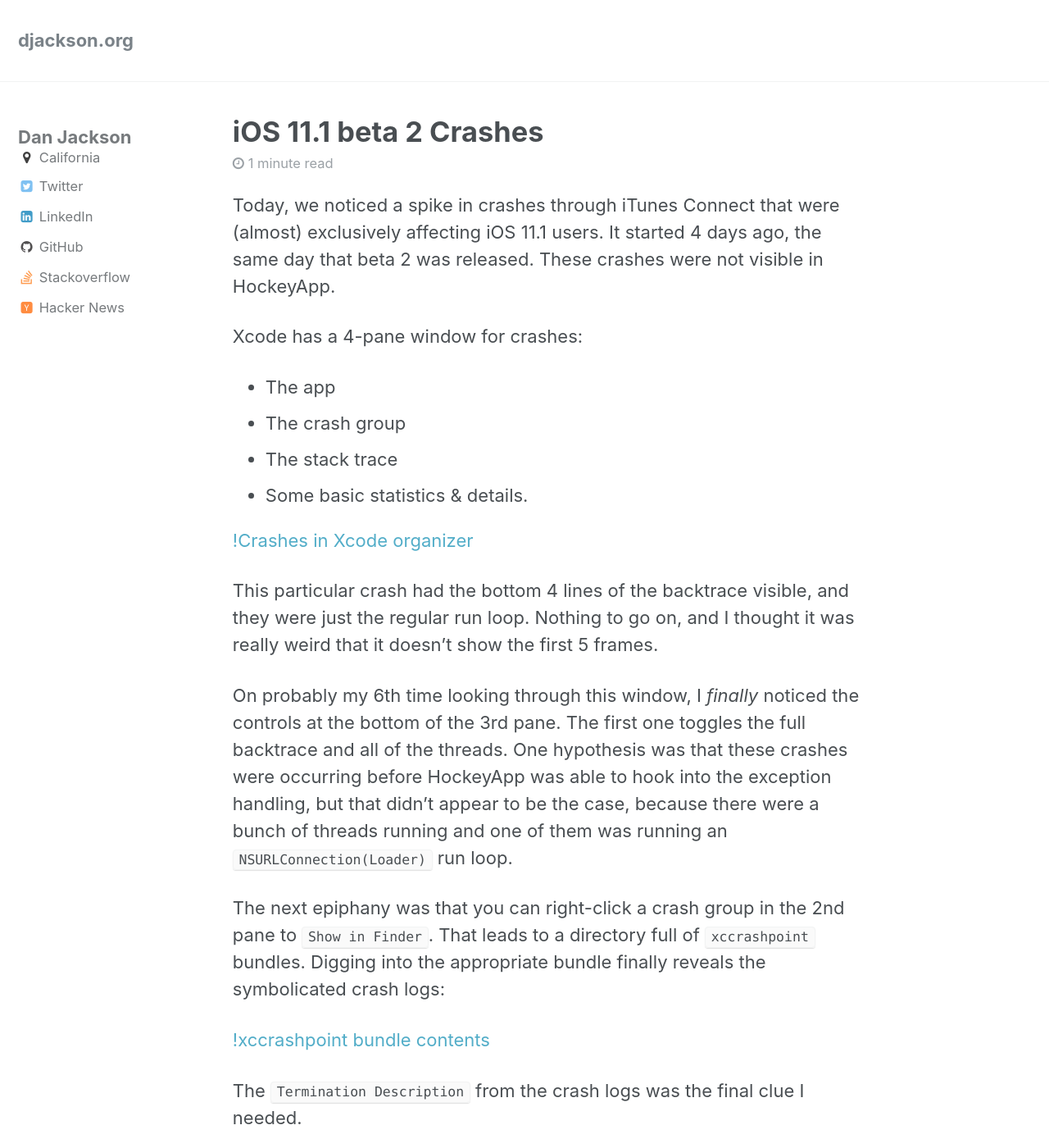
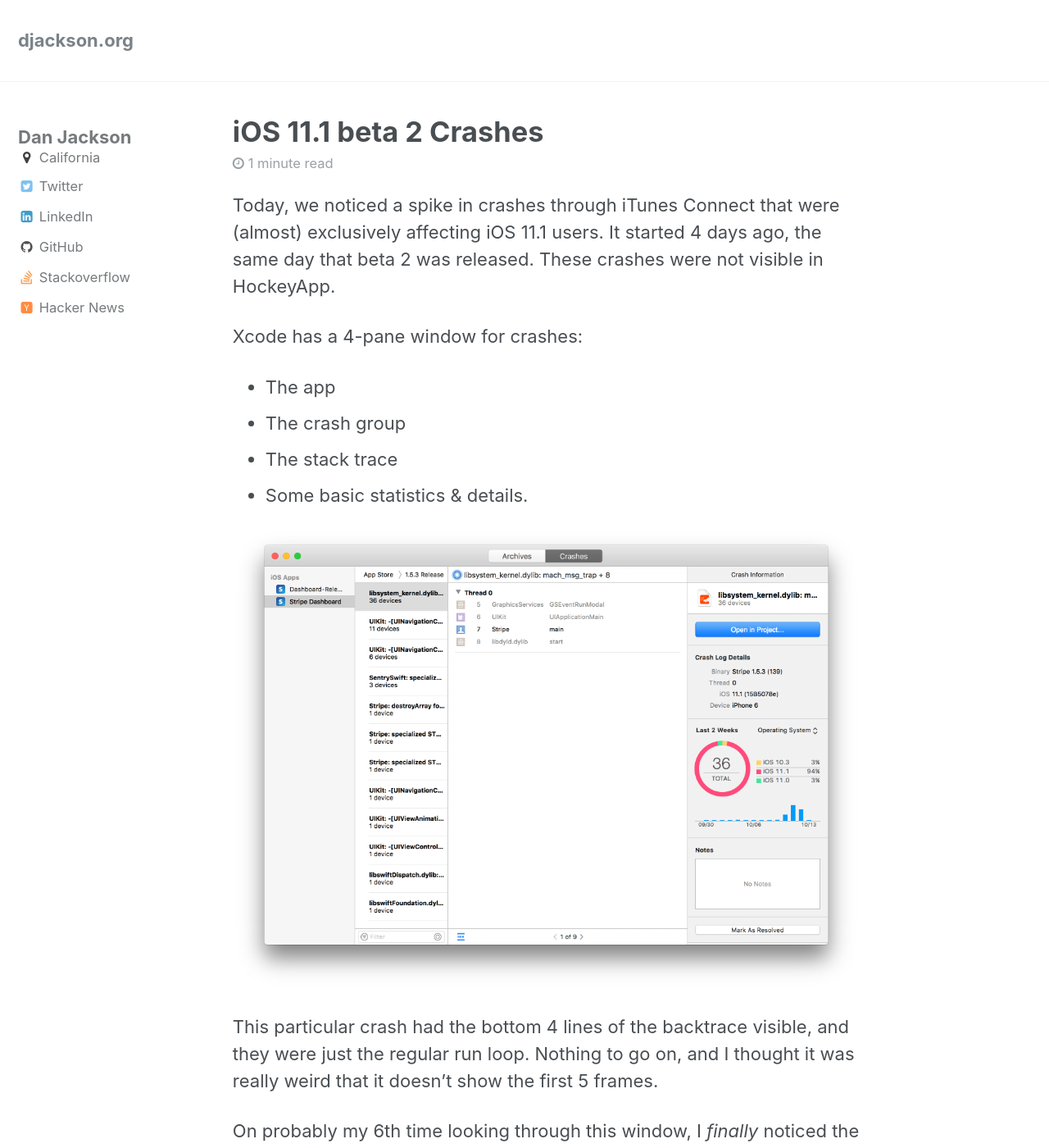
Before and after one commit to e28eta/e28eta.github.io, a Jekyll site: the page built from _posts/2017-10-13-ios-11.1-beta-2-crashes.md, in a window 1280 px wide and 1400 px high. Shown: the whole window at 82% size. Built offline with Jekyll 4.4.1, drawn with Linux system fonts in a browser that asks for light colours.

Commit message:
fix image include syntax

```diff
--- a/_posts/2017-10-13-ios-11.1-beta-2-crashes.md
+++ b/_posts/2017-10-13-ios-11.1-beta-2-crashes.md
@@ -13,7 +13,7 @@ Xcode has a 4-pane window for crashes:
 * The stack trace
 * Some basic statistics & details.
 
-[!Crashes in Xcode organizer]({{ site.url }}/images/organizer-crashes.png)
+![Crashes in Xcode organizer]({{ site.url }}/images/organizer-crashes.png)
 
 This particular crash had the bottom 4 lines of the backtrace  visible, and they were just the regular run loop. Nothing to go on, and I thought it was really weird that it doesn't show the first 5 frames.
 
@@ -21,7 +21,7 @@ On probably my 6th time looking through this window, I *finally* noticed the con
 
 The next epiphany was that you can right-click a crash group in the 2nd pane to `Show in Finder`. That leads to a directory full of `xccrashpoint` bundles. Digging into the appropriate bundle finally reveals the symbolicated crash logs:
 
-[!xccrashpoint bundle contents]({{ site.url }}/images/xccrashpoint-contents.png)
+![xccrashpoint bundle contents]({{ site.url }}/images/xccrashpoint-contents.png)
 
 The `Termination Description` from the crash logs was the final clue I needed.
 
```
